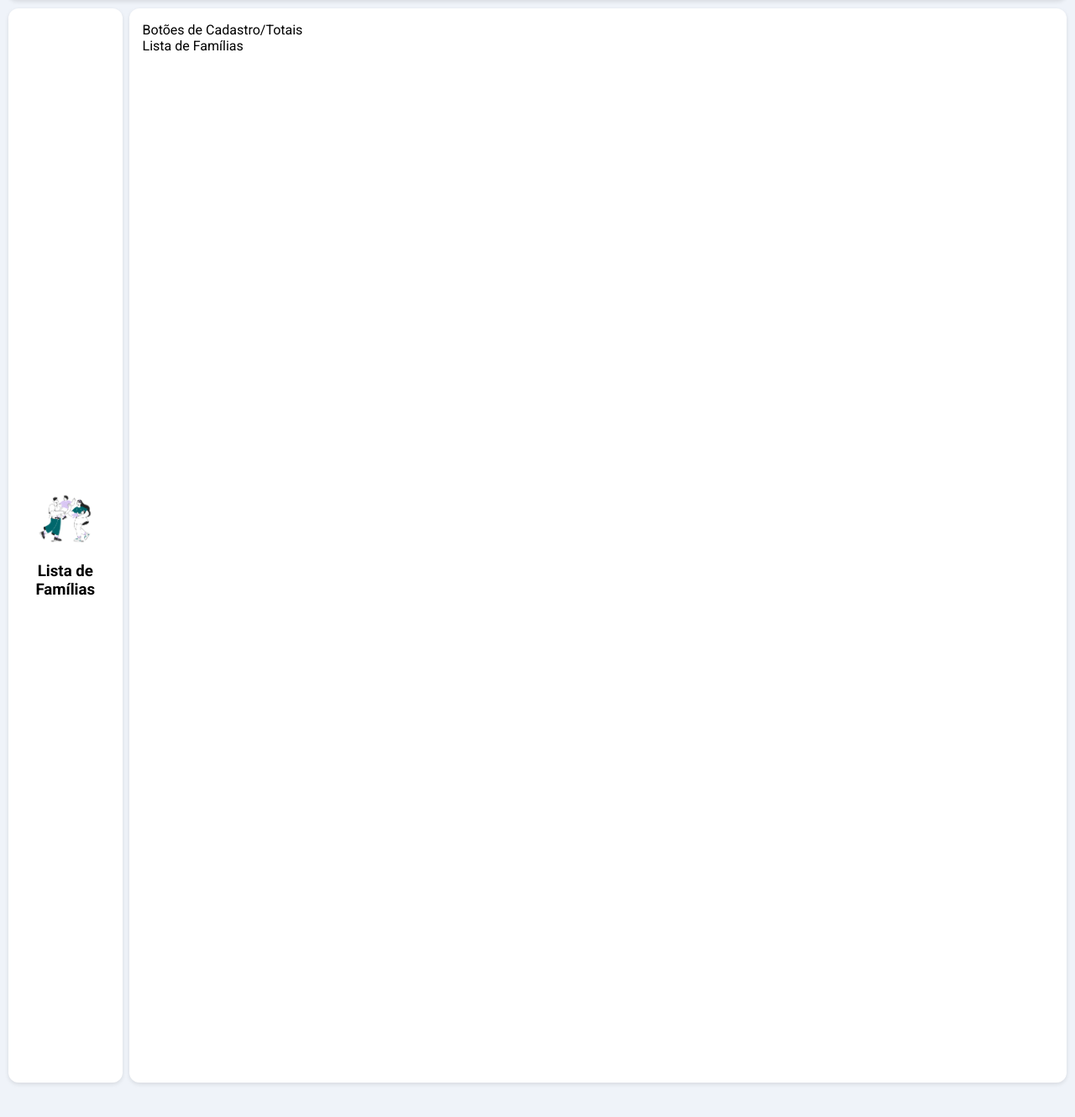
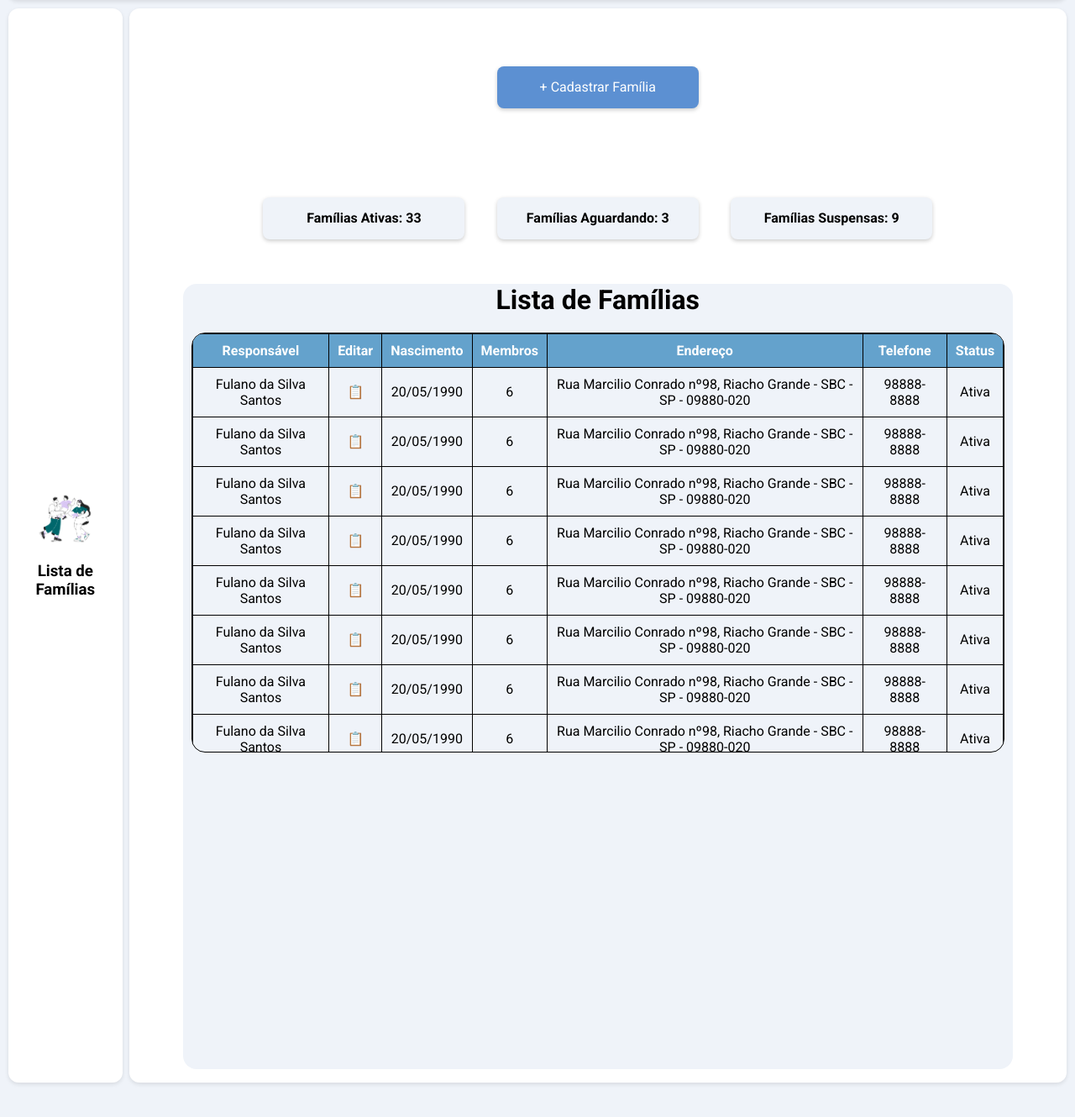
Before and after one commit to DaniMarques1/INAEB, a Django app: page /cadastro/lista_familias/ in a window 1280 px wide. Shown: the part 193-1523 px from the top of the page at 84% size. Run offline with Django 5.2, Linux system fonts and the light colour scheme.

Commit message:
Página Lista de Famílias

```diff
--- a/static/css/daniel.css
+++ b/static/css/daniel.css
@@ -168,4 +168,155 @@ body {
   padding: 1rem;
   border-radius: 12px;
   box-shadow: 0 2px 5px rgba(0,0,0,0.1);
+  display: flex;
+  flex-direction: column;
+  overflow: auto;
 }
+
+.right-column-content{
+  padding-right: 3rem;
+  padding-left: 3rem;
+  text-align: center;
+  flex-direction: column;
+  height: 100%;
+  width: 100%;
+  flex: 1;
+  display: flex;
+}
+
+.right-column-buttons-1{
+  flex: 0.25;
+  display: flex;
+  flex-direction: column;
+  height: 100%;
+}
+
+.buttons-1-row-1{
+  flex: 1;
+  display: flex;
+  align-items: center;
+  justify-content: center;
+  height: 100%;
+  gap: 3vw;
+}
+
+.buttons-1-row-2{
+  flex: 1;
+  display: flex;
+  align-items: center;
+  justify-content: center;
+  height: 100%;
+  gap: 3vw;
+}
+
+.button-register-1 {
+  display: inline-block;
+  background-color: #5C90D2;
+  color: #ffffff;
+  width: 240px;
+  height: 50px;
+  border: none;
+  border-radius: 8px;
+  font-size: 16px;
+  font-weight: 500;
+  text-decoration: none;
+  align-content: center;
+  cursor: pointer;
+  text-align: center;
+  transition: background-color 0.3s ease, box-shadow 0.3s ease;
+  box-shadow: 0 2px 5px rgba(0, 0, 0, 0.2);
+}
+
+.button-register-1:hover {
+  background-color: #4C7EC4;
+  box-shadow: 0 4px 8px rgba(0, 0, 0, 0.2);
+}
+
+.button-register-1:focus,
+.button-register-1:active {
+  outline: none;
+  background-color: #3B6A9E;
+}
+
+.button-info-1 {
+  display: inline-block;
+  background-color: #EFF3F9;
+  color: #000000;
+  width: 240px;
+  height: 50px;
+  border: none;
+  border-radius: 8px;
+  font-size: 16px;
+  font-weight: 500;
+  text-decoration: none;
+  align-content: center;
+  cursor: pointer;
+  text-align: center;
+  transition: background-color 0.3s ease, box-shadow 0.3s ease;
+  box-shadow: 0 2px 5px rgba(0, 0, 0, 0.2);
+  font-weight: bold;
+}
+
+.button-info-1:hover {
+  background-color: #e1e6ee;
+  box-shadow: 0 4px 8px rgba(0, 0, 0, 0.2);
+}
+
+.button-info-1:focus,
+.button-info-1:active {
+  outline: none;
+  background-color: #afb9c5;
+}
+
+.green-button{
+  background-color: rgb(55, 192, 42);
+}
+
+.red-button{
+  background-color: rgb(197, 78, 78);
+}
+
+.orange-button{
+  background-color: rgb(224, 159, 75);
+}
+
+.right-column-list-1{
+  flex: 0.75;
+  border-radius: 16px;
+  background-color: #EFF3F9;
+}
+
+.table-container {
+  width: 98%;
+  max-height: 500px;
+  overflow: auto;
+  border: 1px solid #000;
+  margin-top: 20px;
+  margin-left: 10px;
+  margin-right: 10px;
+  border-radius: 16px;
+}
+
+table {
+  width: 100%;
+  border-collapse: collapse;
+}
+
+table th, table td {
+  border: 1px solid #000;
+  padding: 10px;
+  text-align: center;
+}
+
+table th {
+  background-color: rgb(100, 162, 204);
+  color: white;
+  font-weight: bold;
+  position: sticky;
+  top: 0;
+  z-index: 2;
+}
+
+.title {
+  font-weight: bold;
+}
--- a/website/templates/lista_familias.html
+++ b/website/templates/lista_familias.html
@@ -18,8 +18,60 @@
     </div>
 
     <div class="right-column">
-        <p>Botões de Cadastro/Totais</p>
-        <p>Lista de Famílias</p>
+        <div class="right-column-content">
+            <div class="right-column-buttons-1">
+                <div class="buttons-1-row-1">
+                    <div class="button-register-1">
+                        + Cadastrar Família
+                    </div>
+                </div>
+                <div class="buttons-1-row-2">
+                    <div class="button-info-1">
+                        Famílias Ativas: 33
+                    </div>
+                    <div class="button-info-1">
+                        Famílias Aguardando: 3
+                    </div>
+                    <div class="button-info-1">
+                        Famílias Suspensas: 9
+                    </div>
+                </div>
+            </div>
+            <div class="right-column-list-1">
+
+            <h1>Lista de Famílias</h1>
+            <div class="table-container">
+                <table>
+                <thead>
+                    <tr>
+                    <th>Responsável</th>
+                    <th>Editar</th>
+                    <th>Nascimento</th>
+                    <th>Membros</th>
+                    <th>Endereço</th>
+                    <th>Telefone</th>
+                    <th>Status</th>
+                    </tr>
+                </thead>
+
+                <tbody>
+                    {% for number in range %}
+                    <tr>
+                    <td>Fulano da Silva Santos</td>
+                    <td>📋</td>
+                    <td>20/05/1990</td>
+                    <td>6</td>
+                    <td>Rua Marcilio Conrado nº98, Riacho Grande - SBC - SP - 09880-020</td>
+                    <td>98888-8888</td>
+                    <td>Ativa</td>
+                    </tr>
+                    {% endfor %}
+                </tbody>
+
+                </table>
+            </div>
+            </div>
+        </div>
     </div>
 
 </div>
--- a/website/views.py
+++ b/website/views.py
@@ -37,7 +37,10 @@ def cadastro_cestas(request):
 
 # @login_required(login_url='/login/')
 def lista_familias(request):
-    return render(request, "lista_familias.html")
+    context = {
+        'range': range(20)  # This creates a list of integers from 0 to 19
+    }
+    return render(request, "lista_familias.html", context)
 
 # @login_required(login_url='/login/')
 def lista_entregas(request):
```
Also changed, not shown: db.sqlite3.
